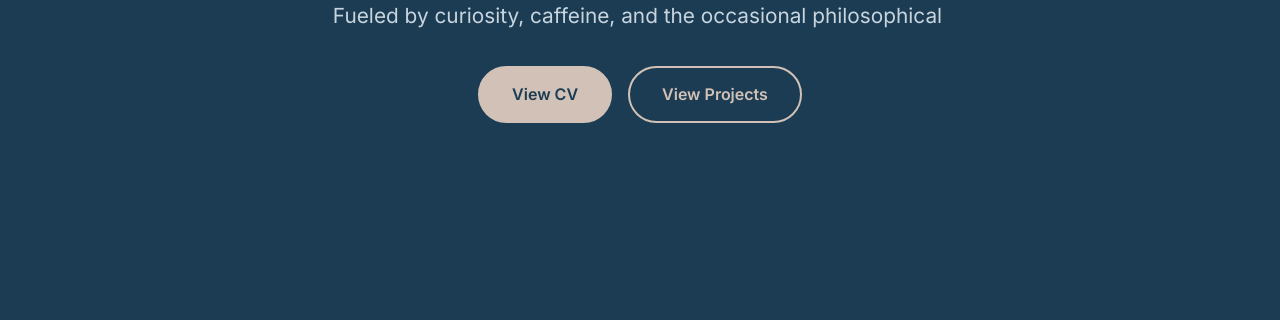
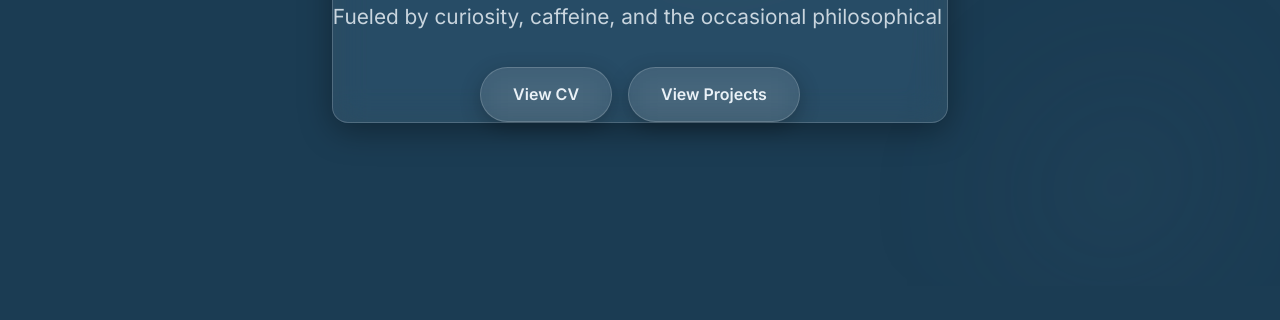
Before and after one commit to shahirmonjur/shahirmonjur.github.io, a website: page index.html in a window 1280 px wide. Shown: the part 321-641 px from the top of the page. Drawn offline with Linux system fonts and the light colour scheme; some icons are missing.

Commit message:
Add files via upload

```diff
--- a/css/styles.css
+++ b/css/styles.css
@@ -604,6 +604,8 @@ footer {
     text-align: center;
     padding: 2rem 0 1rem;
     margin-bottom: 1.5rem;
+    position: relative;
+    overflow: hidden; /* ensure liquid blobs clip within header section */
 }
 
 .page-header h1 {
@@ -1597,3 +1599,138 @@ footer::before {
     /* About profile responsive */
     .about-photo img { max-width: 220px; }
 }
+
+/* ============================================
+   Phase 6 - Glassmorphism & Liquid Backgrounds
+   ============================================ */
+
+/* Glass variables */
+:root {
+  --glass-bg: rgba(255, 255, 255, 0.08);
+  --glass-stroke: rgba(255, 255, 255, 0.18);
+  --glass-blur: 16px;
+  --glass-shadow: 0 8px 32px rgba(0, 0, 0, 0.35);
+  --glass-saturation: 120%;
+}
+
+/* Mobile tweak for blur strength */
+@media (max-width: 767px) {
+  :root { --glass-blur: 12px; }
+}
+
+/* Base fallback appearance (for browsers without backdrop-filter) */
+.glass-pane,
+.glass-card,
+.btn.glass-button,
+.glass-input {
+  background: rgba(255, 255, 255, 0.06);
+  border: 1px solid rgba(255, 255, 255, 0.12);
+}
+
+/* Enhanced glass when backdrop-filter is supported */
+@supports (backdrop-filter: blur(1px)) or (-webkit-backdrop-filter: blur(1px)) {
+  .glass-pane,
+  .glass-card,
+  .btn.glass-button,
+  .glass-input {
+    background: var(--glass-bg);
+    border: 1px solid var(--glass-stroke);
+    -webkit-backdrop-filter: blur(var(--glass-blur)) saturate(var(--glass-saturation));
+    backdrop-filter: blur(var(--glass-blur)) saturate(var(--glass-saturation));
+    box-shadow: var(--glass-shadow);
+  }
+}
+
+/* Pane and card styling */
+.glass-pane { border-radius: 16px; }
+
+.glass-card {
+  border-radius: 16px;
+  position: relative;
+  overflow: hidden;
+  transition: transform var(--transition-base), box-shadow var(--transition-base), border-color var(--transition-base);
+}
+.glass-card::before {
+  content: '';
+  position: absolute; inset: 0;
+  background: linear-gradient(180deg, rgba(255,255,255,0.12), transparent 40%);
+  pointer-events: none;
+}
+.glass-card:hover {
+  transform: translateY(-6px);
+  box-shadow: 0 12px 32px var(--shadow-lg);
+  border-color: var(--accent-color);
+}
+
+/* Glass button variant */
+.btn.glass-button {
+  background: rgba(255, 255, 255, 0.08);
+  border-color: var(--glass-stroke);
+  color: var(--text-primary);
+  box-shadow: 0 6px 20px rgba(0,0,0,0.25);
+  position: relative;
+  overflow: hidden;
+}
+.btn.glass-button::after {
+  content: '';
+  position: absolute; left: 50%; top: 50%;
+  width: 0; height: 0; border-radius: 50%;
+  background: rgba(var(--accent-rgb), 0.15);
+  transform: translate(-50%, -50%);
+  transition: width 0.4s ease, height 0.4s ease, opacity 0.4s ease;
+  opacity: 0;
+}
+.btn.glass-button:hover::after {
+  width: 220%; height: 220%; opacity: 1;
+}
+.btn.glass-button:hover {
+  transform: translateY(-2px) scale(1.03);
+}
+
+/* Glass inputs */
+.glass-input {
+  border-radius: 12px;
+}
+.glass-input:focus {
+  outline: none;
+  border-color: var(--accent-color);
+  box-shadow: 0 0 0 3px rgba(var(--accent-rgb), 0.12), 0 8px 24px var(--shadow);
+  transform: translateY(-2px);
+}
+
+/* Liquid background blobs */
+.liquid-bg {
+  position: absolute; inset: -10% -10% -10% -10%;
+  filter: blur(60px);
+  pointer-events: none;
+  z-index: 0;
+}
+.liquid-bg::before,
+.liquid-bg::after {
+  content: '';
+  position: absolute;
+  width: 40vmin; height: 40vmin;
+  border-radius: 50%;
+  opacity: 0.12;
+  background: radial-gradient(circle at 30% 30%, var(--accent-color), transparent 60%);
+  animation: blob-drift 18s ease-in-out infinite alternate;
+}
+.liquid-bg::after {
+  right: 10%; bottom: 5%;
+  background: radial-gradient(circle at 70% 70%, var(--bg-tertiary), transparent 60%);
+  animation-duration: 24s;
+}
+
+@keyframes blob-drift {
+  0% { transform: translate(-10%, -5%) scale(1); }
+  100% { transform: translate(10%, 5%) scale(1.15); }
+}
+
+/* Reduced motion respect */
+@media (prefers-reduced-motion: reduce) {
+  .liquid-bg::before, .liquid-bg::after,
+  .btn.glass-button::after {
+    animation: none !important;
+    transition: none !important;
+  }
+}
```
